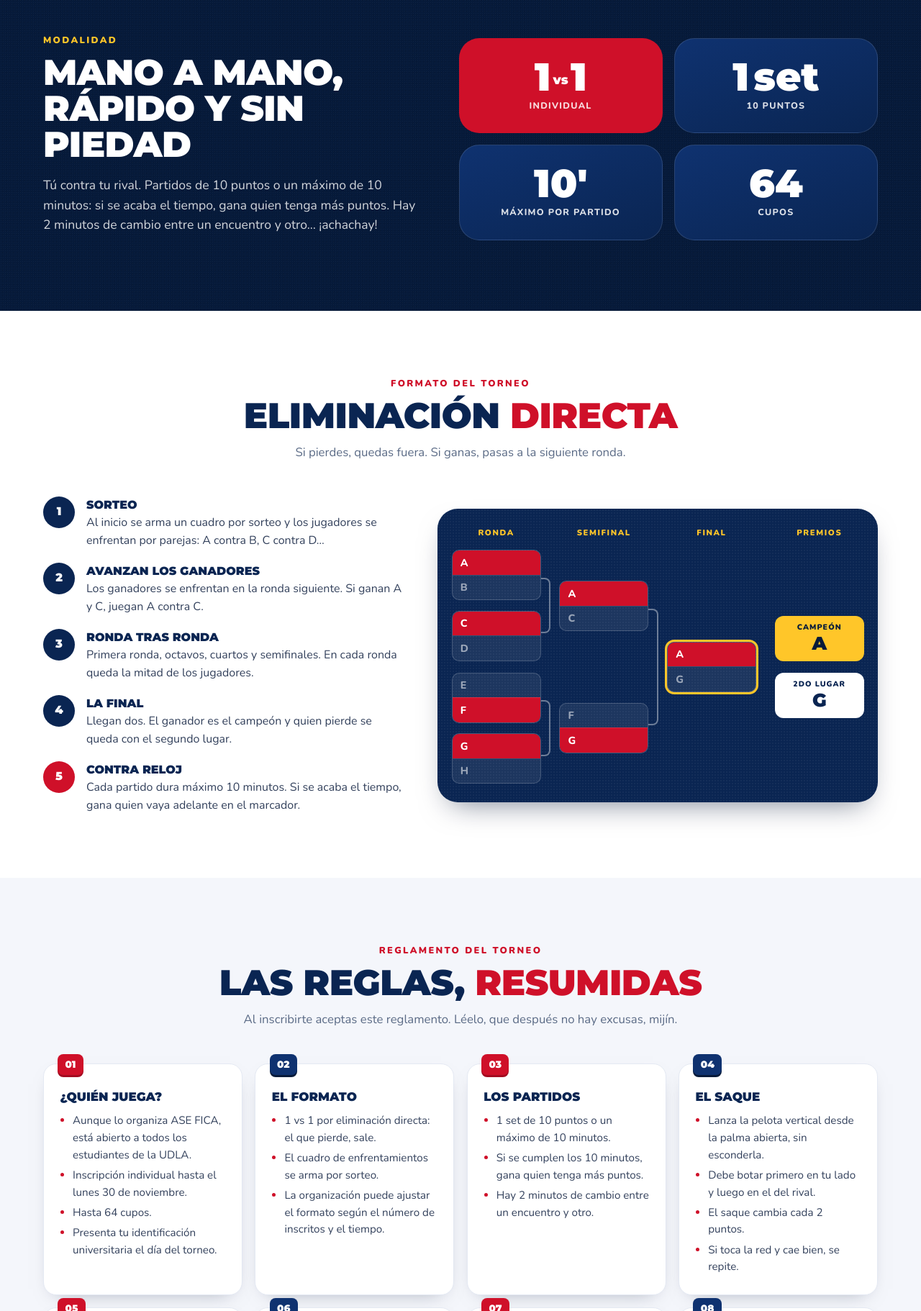
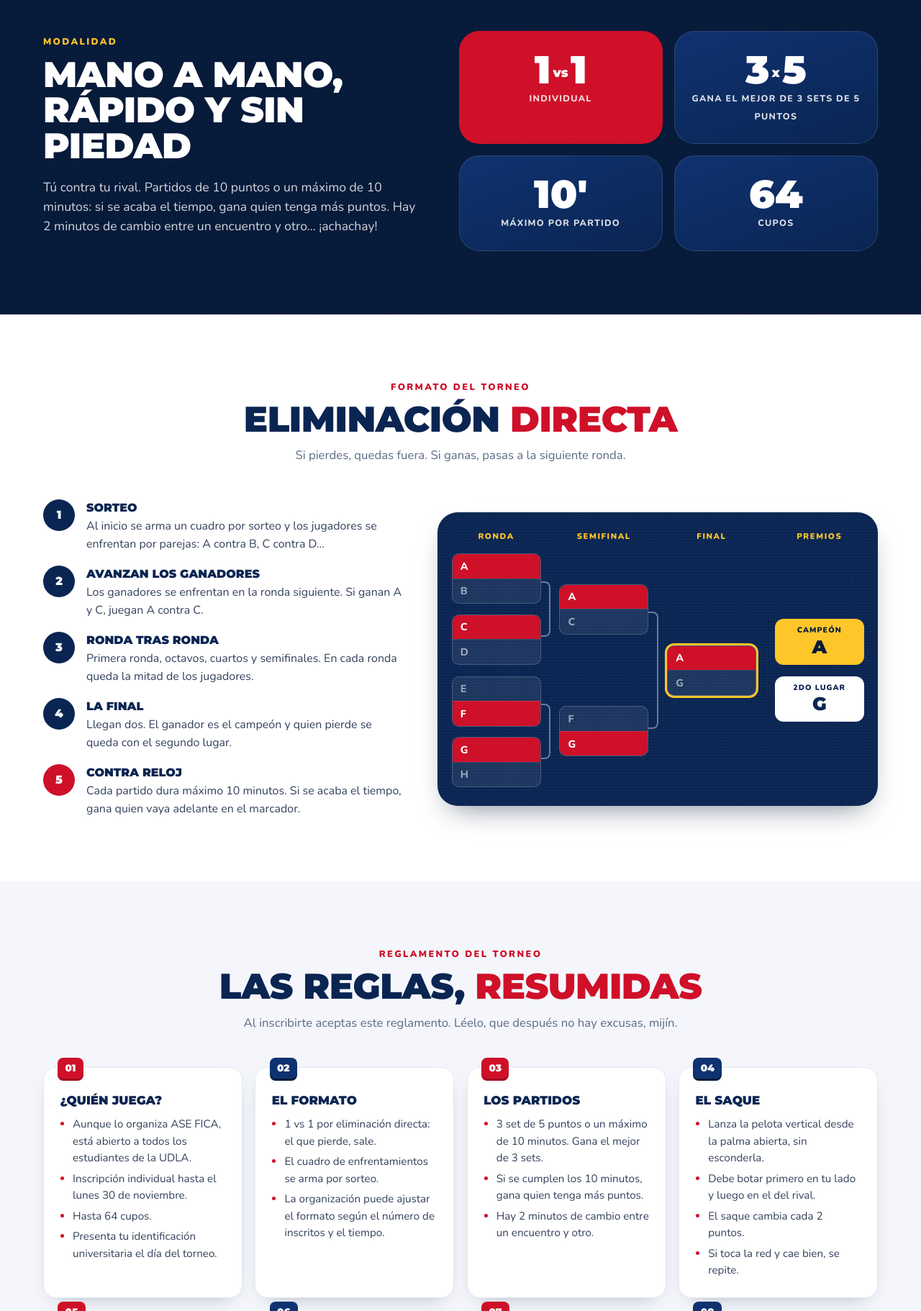
Before and after one commit to ashleesoledispa/ping-pong-fica, a website: page public/index.html in a window 1280 px wide. Shown: the part 1760-3582 px from the top of the page at 72% size. Drawn offline with nearby package versions, Linux system fonts and the light colour scheme; no server answers.

```diff
--- a/public/index.html
+++ b/public/index.html
@@ -193,7 +193,7 @@
       </div>
       <div class="modalidad__stats">
         <div class="stat reveal"><b>1<small>vs</small>1</b><span>Individual</span></div>
-        <div class="stat reveal"><b>1<small></small>set</b><span>10 puntos</span></div>
+        <div class="stat reveal"><b>3<small>x</small>5</b><span>Gana el mejor de 3 sets de 5 puntos</span></div>
         <div class="stat reveal"><b>10'</b><span>Máximo por partido</span></div>
         <div class="stat reveal"><b>64</b><span>Cupos</span></div>
       </div>
@@ -301,7 +301,7 @@
           <span class="rule__n">03</span>
           <h3>Los partidos</h3>
           <ul>
-            <li>1 set de 10 puntos o un máximo de 10 minutos.</li>
+            <li>3 set de 5 puntos o un máximo de 10 minutos. Gana el mejor de 3 sets.</li>
             <li>Si se cumplen los 10 minutos, gana quien tenga más puntos.</li>
             <li>Hay 2 minutos de cambio entre un encuentro y otro.</li>
           </ul>
```
